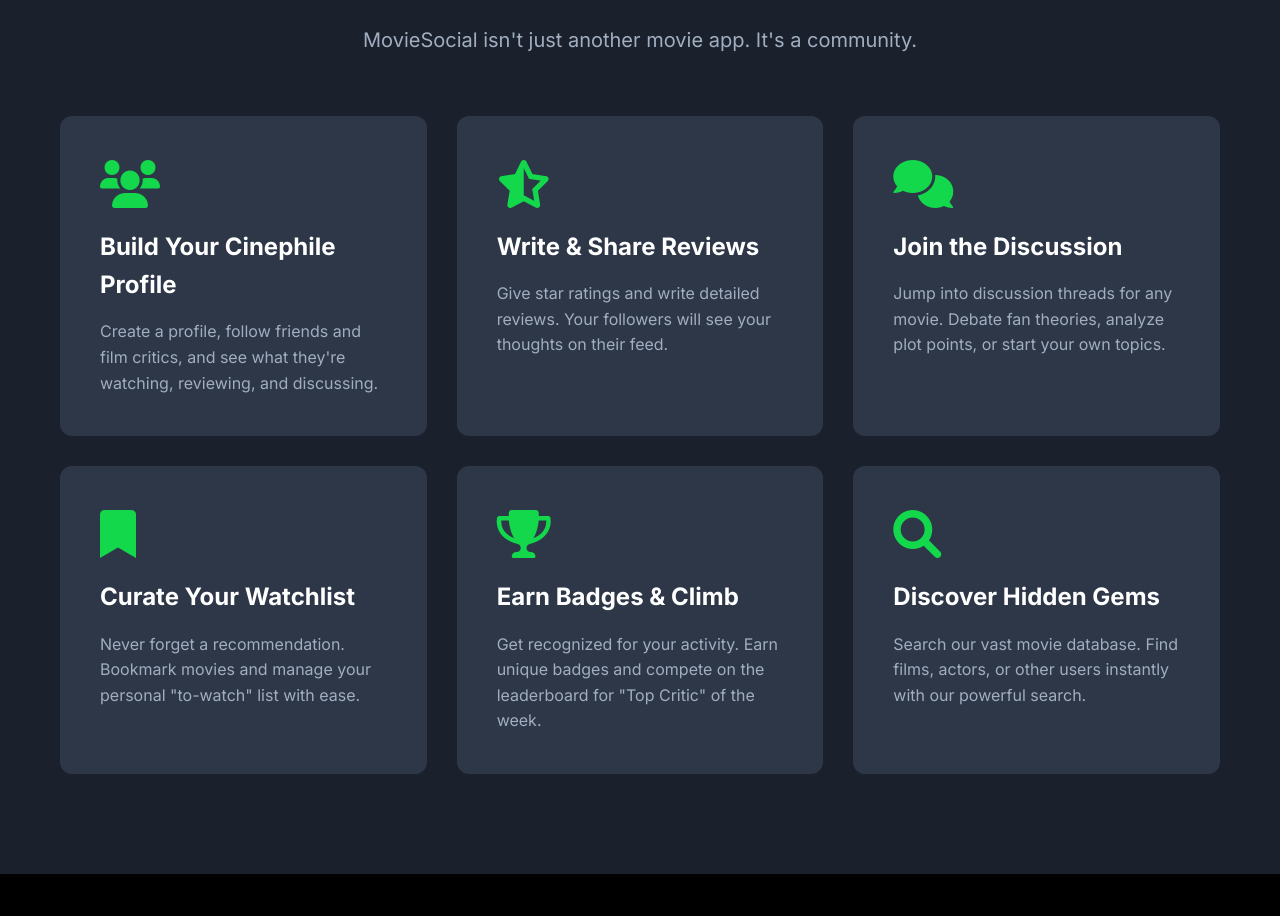
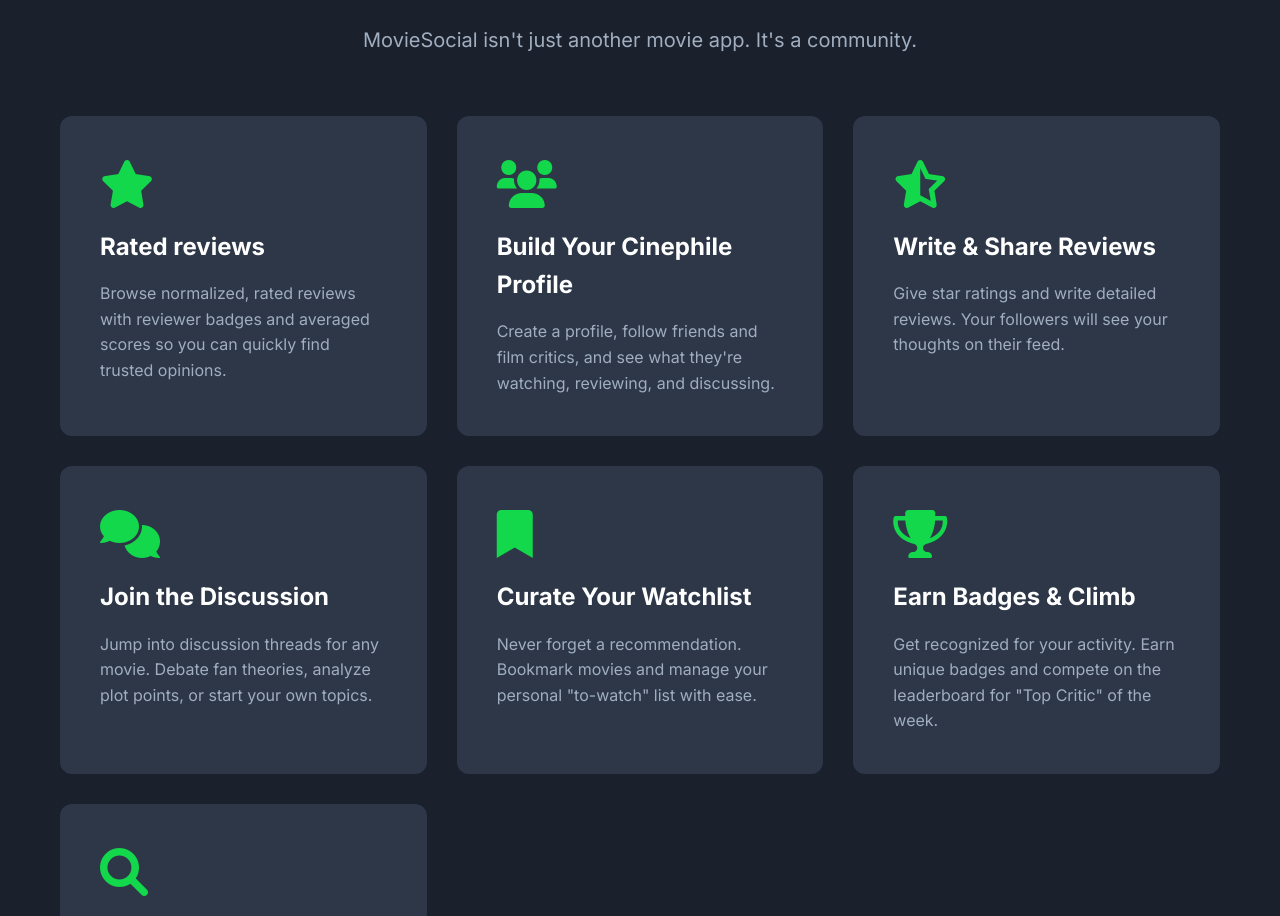
Before and after one commit to Thoufeek23/MS_Pitch, a React (Create React App) app: page / in a window 1280 px wide. Shown: the part 963-1879 px from the top of the page. Built offline with nearby package versions, Linux system fonts and the light colour scheme.

Commit message:
Feature updated

```diff
--- a/src/components/Features.js
+++ b/src/components/Features.js
@@ -8,6 +8,13 @@ function Features() {
         <p className="section-subtitle">MovieSocial isn't just another movie app. It's a community.</p>
 
         <div className="features-grid">
+          {/* New Feature (card 1) - Rated reviews */}
+          <div className="feature-card animate-on-scroll">
+            <i className="fas fa-star feature-icon" aria-hidden="true"></i>
+            <h3>Rated reviews</h3>
+            <p>Browse normalized, rated reviews with reviewer badges and averaged scores so you can quickly find trusted opinions.</p>
+          </div>
+
           {/* Feature 1 */}
           <div className="feature-card animate-on-scroll">
             <i className="fas fa-users feature-icon"></i>
```
